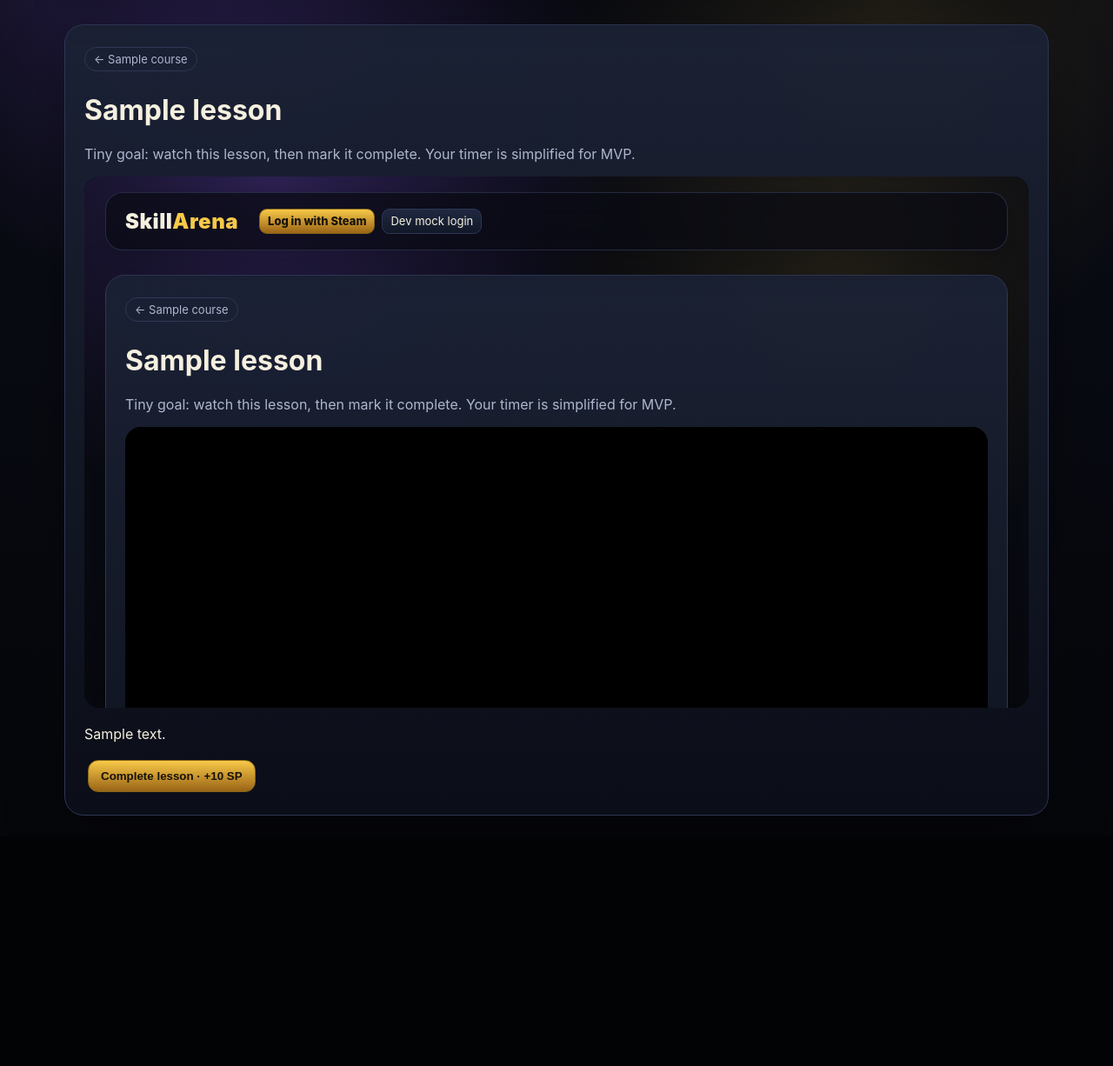
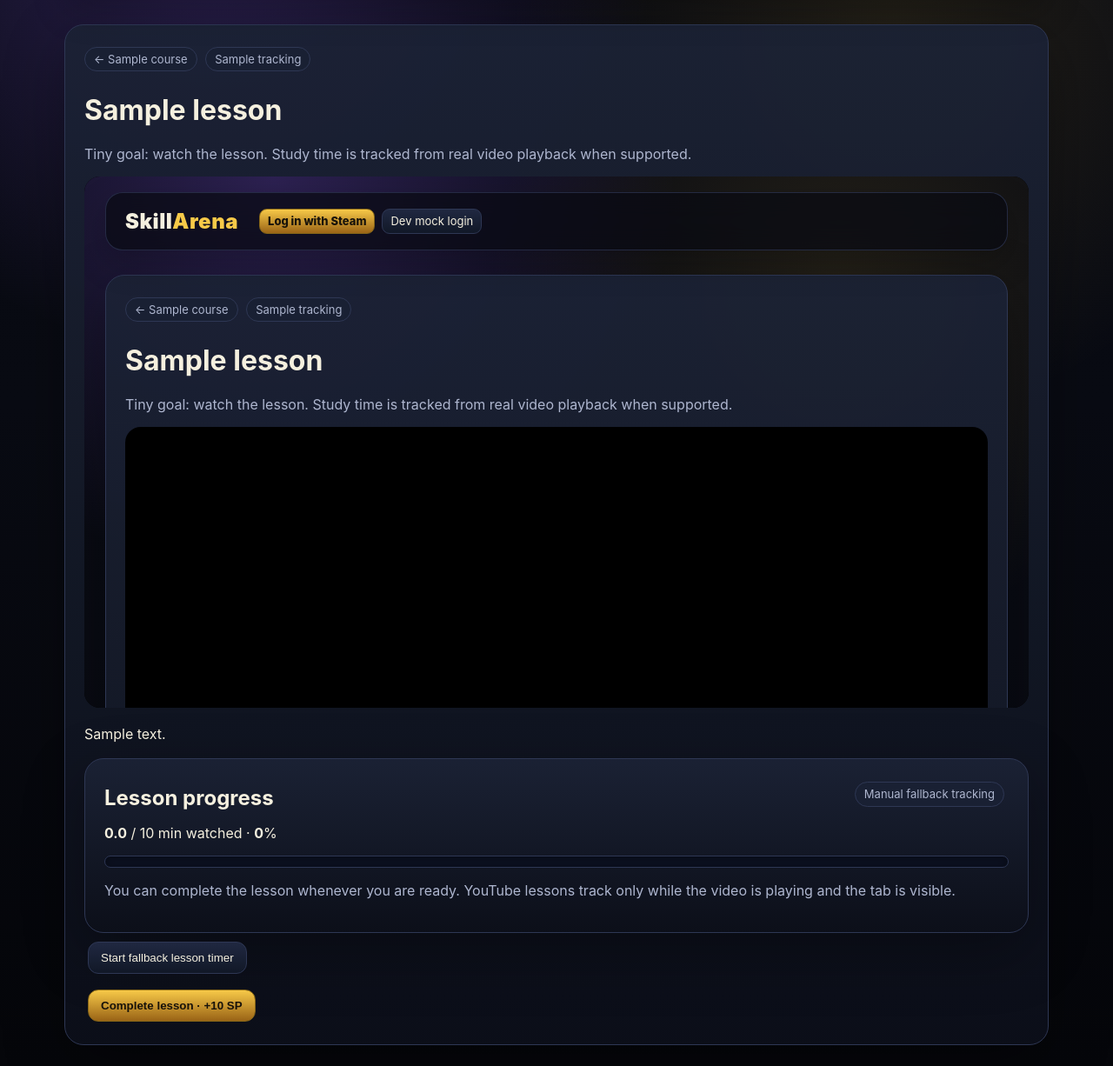
Before and after one commit to jaydeadlondon/skillarena, a FastAPI app: template app/templates/lesson.html in a window 1280 px wide. Shown: the part 85-1311 px from the top of the page at 87% size. Before the commit the page ends 1023 px from the top, so only its background shows below. Run offline with FastAPI, Linux system fonts and the light colour scheme; the template is opened without the code that fills it: most values are stand-ins (such as "Sample title", 1, 10 or a date in 2020).

Commit message:
add real video playback tracking

```diff
--- a/app/static/js/app.js
+++ b/app/static/js/app.js
@@ -3,11 +3,7 @@ function detectActivityContext() {
   let type = "general";
   let referenceId = null;
   if (path.startsWith("/learn/lessons/")) {
-    type = "lesson";
-    const match = path.match(/\/learn\/lessons\/(\d+)/);
-    if (match) {
-      referenceId = Number(match[1]);
-    }
+    type = "course";
   } else if (path === "/dashboard") {
     type = "dashboard";
   } else if (path.startsWith("/courses")) {
--- /dev/null
+++ b/app/static/js/video-tracking.js
@@ -0,0 +1,103 @@
+(function(){
+    const cfg = window.SkillArenaLesson;
+    if(!cfg){return;}
+
+    const watchedInput = document.getElementById('watchedSeconds');
+    const watchedMinutes = document.getElementById('watchedMinutes');
+    const watchedPercent = document.getElementById('watchedPercent');
+    const watchedProgress = document.getElementById('watchedProgress');
+    const statusEl = document.getElementById('videoTrackingStatus');
+    let localWatched = Number(cfg.watchedSeconds || 0);
+    let pendingSeconds = 0;
+    let isPlaying = false;
+    let fallbackTracking = false;
+
+    function isVisible(){ return document.visibilityState === 'visible'; }
+
+    function setStatus(text){ if(statusEl){ statusEl.textContent = text; } }
+
+    function render(){
+      const percent = Math.min(100, Math.floor(localWatched * 100 / Math.max(cfg.durationSeconds, 1)));
+      if(watchedInput){ watchedInput.value = String(localWatched); }
+      if(watchedMinutes){ watchedMinutes.textContent = (localWatched / 60).toFixed(1); }
+      if(watchedPercent){ watchedPercent.textContent = String(percent); }
+      if(watchedProgress){ watchedProgress.style.width = `${percent}%`; }
+    }
+
+    function sendLessonHeartbeat(seconds){
+      if(seconds <= 0){ return; }
+      const payload = JSON.stringify({
+        activity_type: 'lesson',
+        seconds,
+        reference_id: cfg.lessonId,
+        path: window.location.pathname
+      });
+      fetch('/activity/heartbeat', {
+        method: 'POST',
+        headers: {'Content-Type':'application/json'},
+        body: payload,
+        keepalive: true
+      }).catch(()=>{});
+    }
+
+    function tick(){
+      if((isPlaying || fallbackTracking) && isVisible()){
+        localWatched += 5;
+        pendingSeconds += 5;
+        render();
+        if(pendingSeconds >= 15){
+          sendLessonHeartbeat(pendingSeconds);
+          pendingSeconds = 0;
+        }
+      }
+    }
+
+    setInterval(tick, 5000);
+    window.addEventListener('beforeunload', ()=>{
+      if(pendingSeconds > 0){
+        const payload = JSON.stringify({activity_type:'lesson', seconds: pendingSeconds, reference_id: cfg.lessonId, path: window.location.pathname});
+        if(navigator.sendBeacon){navigator.sendBeacon('/activity/heartbeat', new Blob([payload], {type:'application/json'}));}
+      }
+    });
+
+    if(cfg.provider === 'youtube'){
+      setStatus('YouTube API loading');
+      const tag = document.createElement('script');
+      tag.src = 'https://www.youtube.com/iframe_api';
+      document.head.appendChild(tag);
+      window.onYouTubeIframeAPIReady = function(){
+        const player = new YT.Player('lessonPlayer', {
+          events: {
+            onReady: function(){ setStatus('Ready — press play'); },
+            onStateChange: function(event){
+              if(event.data === YT.PlayerState.PLAYING){
+                isPlaying = true;
+                setStatus('Tracking playback');
+              } else {
+                isPlaying = false;
+                if(pendingSeconds > 0){ sendLessonHeartbeat(pendingSeconds); pendingSeconds = 0; }
+                if(event.data === YT.PlayerState.PAUSED){ setStatus('Paused'); }
+                if(event.data === YT.PlayerState.ENDED){ setStatus('Video ended'); }
+              }
+            }
+          }
+        });
+      };
+    } else {
+      setStatus('Manual fallback tracking');
+      const btn = document.createElement('button');
+      btn.type = 'button';
+      btn.className = 'btn';
+      btn.textContent = 'Start fallback lesson timer';
+      btn.addEventListener('click', ()=>{
+        fallbackTracking = !fallbackTracking;
+        btn.textContent = fallbackTracking ? 'Pause fallback lesson timer' : 'Start fallback lesson timer';
+        setStatus(fallbackTracking ? 'Fallback tracking active' : 'Fallback tracking paused');
+        if(!fallbackTracking && pendingSeconds > 0){ sendLessonHeartbeat(pendingSeconds); pendingSeconds = 0; }
+      });
+      const form = document.getElementById('progressForm');
+      if(form){ form.parentNode.insertBefore(btn, form); }
+    }
+
+    render();
+  })();
--- a/app/templates/lesson.html
+++ b/app/templates/lesson.html
@@ -3,18 +3,30 @@
 {% block content %}
 <div class="card">
   <a class="badge" href="/courses/{{ course.slug }}">← {{ course.title }}</a>
+  <span class="badge">{{ tracking_provider }} tracking</span>
   <h1>{{ lesson.title }}</h1>
-  <p class="muted">Tiny goal: watch this lesson, then mark it complete. Your timer is simplified for MVP.</p>
-  <iframe class="video-frame" src="{{ embed_url }}" allowfullscreen></iframe>
+  <p class="muted">Tiny goal: watch the lesson. Study time is tracked from real video playback when supported.</p>
+  <iframe id="lessonPlayer" class="video-frame" src="{{ embed_url }}" allow="accelerometer; autoplay; clipboard-write; encrypted-media; gyroscope; picture-in-picture" allowfullscreen data-provider="{{ tracking_provider }}" data-lesson-id="{{ lesson.id }}"></iframe>
   <p>{{ lesson.content }}</p>
+  <div class="card" style="margin-top:18px">
+    <div class="section-title"><h2>Lesson progress</h2><span class="badge" id="videoTrackingStatus">Waiting for playback</span></div>
+    <p><strong id="watchedMinutes">{{ (watched_seconds / 60)|round(1) }}</strong> / {{ lesson.duration_minutes }} min watched · <strong id="watchedPercent">{{ watched_percent }}</strong>%</p>
+    <div class="progress"><span id="watchedProgress" style="width: {{ watched_percent }}%"></span></div>
+    <p class="muted">You can complete the lesson whenever you are ready. YouTube lessons track only while the video is playing and the tab is visible.</p>
+  </div>
   <form class="form" method="post" action="/learn/lessons/{{ lesson.id }}/progress" id="progressForm">
-    <input type="hidden" name="watched_seconds" id="watchedSeconds" value="{{ progress.watched_seconds if progress else 0 }}">
+    <input type="hidden" name="watched_seconds" id="watchedSeconds" value="{{ watched_seconds }}">
     <input type="hidden" name="completed" value="true">
     <button class="btn primary" type="submit">Complete lesson · +{{ lesson.reward_points }} SP</button>
   </form>
 </div>
 <script>
-let seconds = Number(document.getElementById('watchedSeconds').value || 0);
-setInterval(()=>{ seconds += 5; document.getElementById('watchedSeconds').value = seconds; }, 5000);
+window.SkillArenaLesson = {
+  lessonId: {{ lesson.id }},
+  provider: "{{ tracking_provider }}",
+  watchedSeconds: {{ watched_seconds }},
+  durationSeconds: {{ duration_seconds }}
+};
 </script>
+<script src="/static/js/video-tracking.js"></script>
 {% endblock %}
```
Also changed, not shown: app/routers/learning.py (+8 -1 lines), app/services/video.py (+30 -3 lines), README.md.
